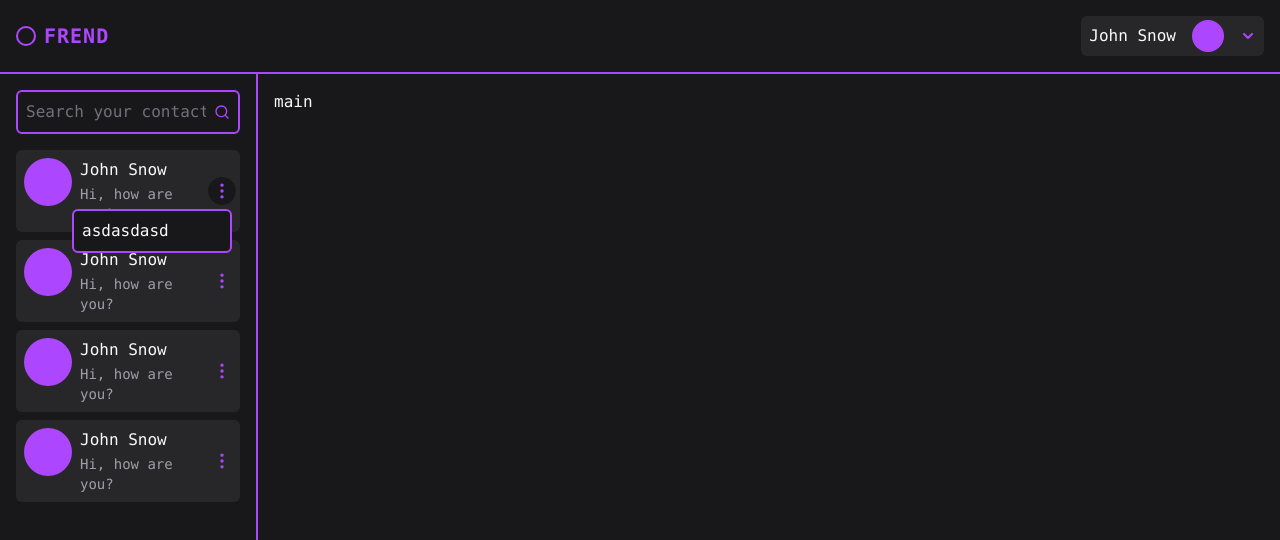
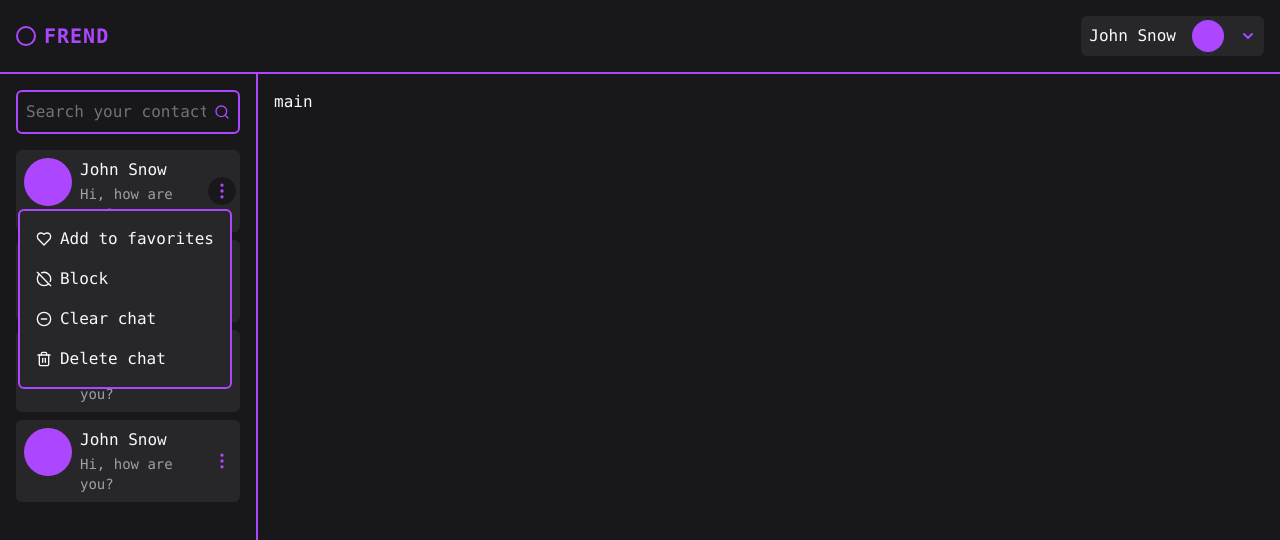
Before and after one commit to TonuCristi/frend-chat-app-fe, a React (Vite) app: page / in a window 1280 px wide. Both pictures are taken after a click on the button 222 px from the left and 191 px from the top of the page. Shown: the top 540 px of the page. Built offline with nearby package versions, Linux system fonts and the light colour scheme; a web font is replaced by a local one.

Commit message:
feat: add chat options to chat list items

```diff
--- a/src/components/common/Icon.tsx
+++ b/src/components/common/Icon.tsx
@@ -4,10 +4,14 @@ import {
   LuAlignJustify,
   LuChevronDown,
   LuChevronUp,
+  LuCircleMinus,
+  LuCircleOff,
   LuEllipsisVertical,
   LuEye,
   LuEyeOff,
+  LuHeart,
   LuSearch,
+  LuTrash2,
   LuX,
 } from "react-icons/lu";
 
@@ -19,7 +23,11 @@ type IconName =
   | "verticalDots"
   | "xmark"
   | "eye"
-  | "eyeClosed";
+  | "eyeClosed"
+  | "heart"
+  | "trash"
+  | "circleMinus"
+  | "block";
 
 type Props = {
   name: IconName;
@@ -36,6 +44,10 @@ export default function Icon({ name, className = "" }: Props) {
     xmark: <LuX />,
     eye: <LuEye />,
     eyeClosed: <LuEyeOff />,
+    heart: <LuHeart />,
+    trash: <LuTrash2 />,
+    circleMinus: <LuCircleMinus />,
+    block: <LuCircleOff />,
   };
 
   return <span className={className}>{icon[name]}</span>;
--- a/src/components/features/chats/components/ChatListItemDropdown.tsx
+++ b/src/components/features/chats/components/ChatListItemDropdown.tsx
@@ -31,8 +31,23 @@ export default function ChatListItemDropdown() {
       </Button>
 
       {isOpen && (
-        <div className="border-primary absolute top-full right-0 mt-2 flex w-40 flex-col rounded-md border-2 bg-zinc-900 p-2">
-          asdasdasd
+        <div className="border-primary absolute top-full right-0 z-20 mt-2 flex min-w-40 flex-col rounded-md border-2 bg-zinc-800 p-2">
+          <Button className="active:bg-app hover:bg-app flex items-center gap-2 rounded-md p-2 text-left text-nowrap transition-all">
+            <Icon name="heart" />
+            <span>Add to favorites</span>
+          </Button>
+          <Button className="active:bg-app hover:bg-app flex items-center gap-2 rounded-md p-2 text-left text-nowrap transition-all">
+            <Icon name="block" />
+            <span>Block</span>
+          </Button>
+          <Button className="active:bg-app hover:bg-app flex items-center gap-2 rounded-md p-2 text-left text-nowrap transition-all">
+            <Icon name="circleMinus" />
+            <span>Clear chat</span>
+          </Button>
+          <Button className="active:bg-app hover:bg-app flex items-center gap-2 rounded-md p-2 text-left text-nowrap transition-all">
+            <Icon name="trash" />
+            <span>Delete chat</span>
+          </Button>
         </div>
       )}
     </div>
```
Also changed, not shown: src/App.css (deleted).
